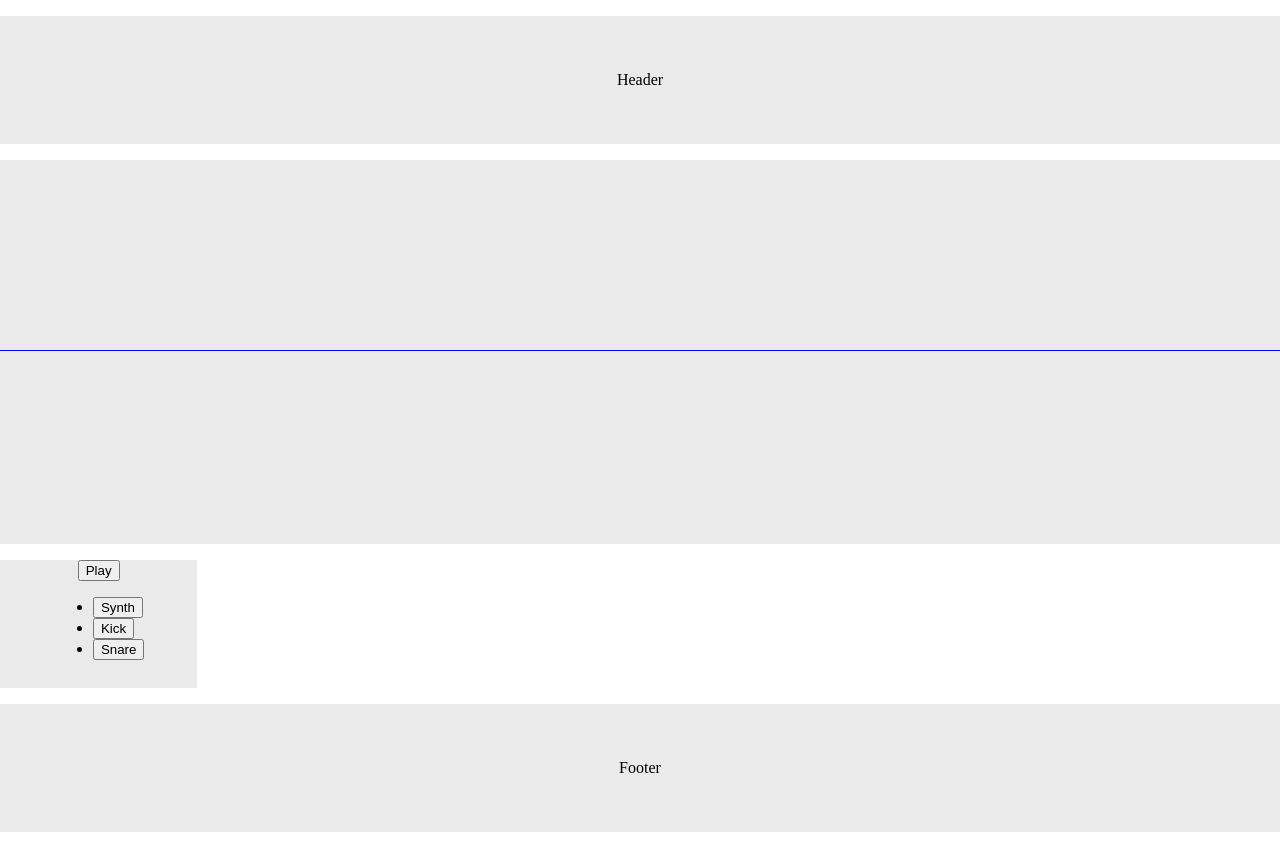
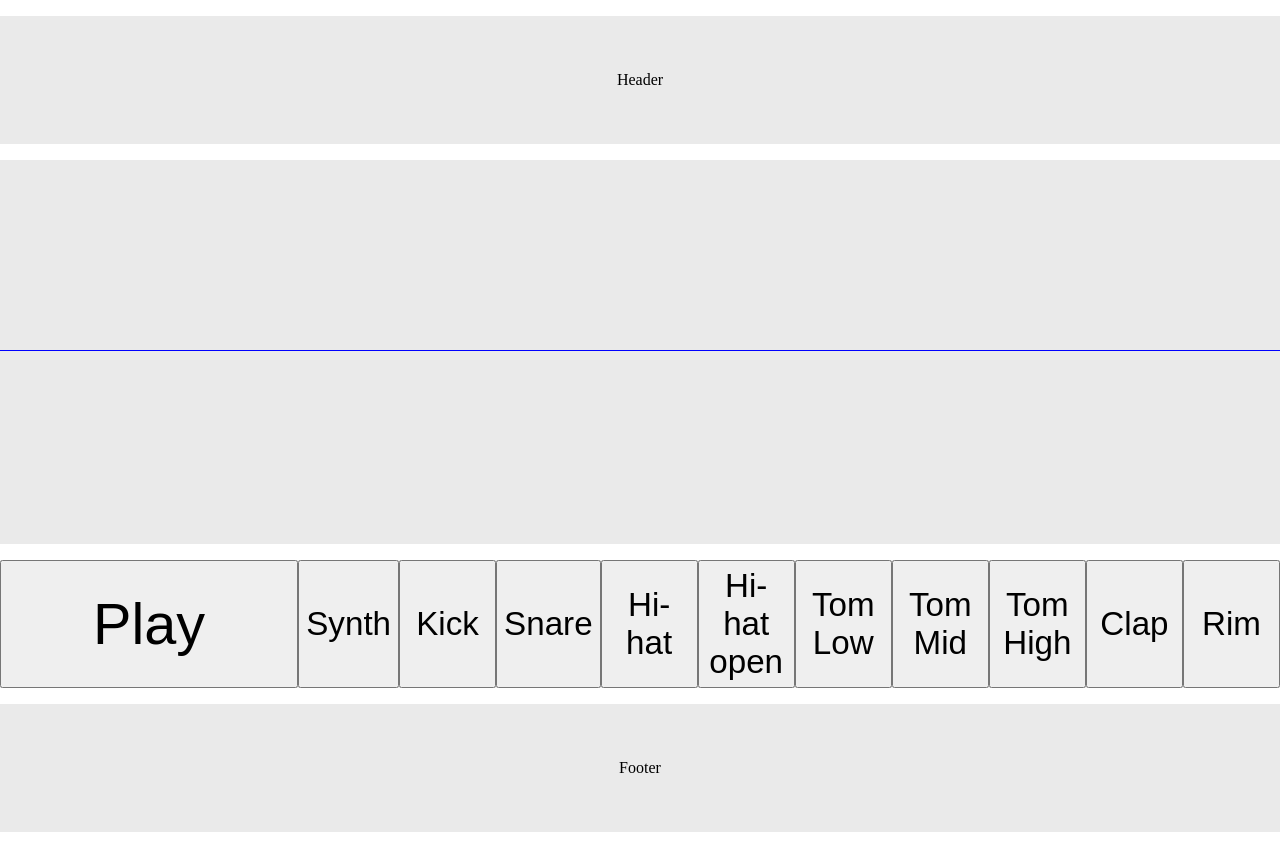
Before and after one commit to gq33352190hf8110/beatpad, a plain HTML site: page index.html in a window 1280 px wide. Drawn offline with Linux system fonts and the light colour scheme.

Commit message:
added more mp3 instruments and slightly changed style

```diff
--- a/index.css
+++ b/index.css
@@ -34,10 +34,36 @@ body {
 }
 aside {
   display: flex;
-  flex-direction: column;
-  grid-column: span 1;
+  flex-direction: row;
+  grid-column: 1 / span 7;
   justify-content: start;
+  font-size: 2em;
 }
+aside>ul {
+  display: flex;
+  flex-direction: row;
+  list-style-type: none;
+}
+
+aside>ul {
+  padding: 0;
+}
+
+aside,
+aside>ul,
+aside>ul>li,
+aside>ul>li>button {
+  width: 100%;
+  height: 100%;
+  font-size: 1.2em
+}
+
+aside>button {
+  font-size: 3em;
+  width: 30%;
+  height: 100%;
+}
+
 header,
 footer {
   height: 10vw;
@@ -47,14 +73,11 @@ footer {
   grid-template-rows: 20% auto;
   align-items: stretch;
   width: 100%;
-  /* height: 100%; */
 }
 #line {
   position: absolute;
   height: auto;
   border-left: 5px solid black;
-  /* height: 500px; */
-  /* margin-left: */
 }
 #instruments {
   display: grid;
@@ -62,13 +85,7 @@ footer {
   grid-gap: 5px;
   height: 100%;
 }
-/* #instrument {
-  background-color: purple;
-  display: grid;
-  grid-template-columns: repeat(16, 1fr);
-  grid-gap: 5px;
-  height: 50px;
-} */
+
 #beat {
   background-color: blue;
   display: flex;
@@ -80,6 +97,10 @@ footer {
   background-color: '#6500a0';
 }
 
+/* .instrument-list {
+
+} */
+
 /* @keyframes rotate {
   from {transform: rotate(0deg);}
   to {transform: rotate(360deg);}
--- a/index.html
+++ b/index.html
@@ -22,10 +22,17 @@
   <aside>
     <!-- <input id="search" type="text"> -->
     <button id="play">Play</button>
-    <ul>
+    <ul id="instrument-list">
       <li><button data-type="instrument" data-source="tonejs" data-note="new Tone.AMSynth().toMaster()" data-name="synth">Synth</button></li>
-      <li><button data-type="instrument" data-source="other" data-note='new Tone.Player("https://s3-us-west-2.amazonaws.com/s.cdpn.io/969699/808-kick-vh.mp3").toMaster()' data-name="kick">Kick</button></li>
-      <li><button data-type="instrument" data-source="other" data-note='new Tone.Player("https://s3-us-west-2.amazonaws.com/s.cdpn.io/969699/flares-snare-vm.mp3").toMaster()' data-name="snare">Snare</button></li>
+      <li><button data-type="instrument" data-source="mp3" data-note='new Tone.Player("https://s3-us-west-2.amazonaws.com/s.cdpn.io/969699/808-kick-vh.mp3").toMaster()' data-name="kick">Kick</button></li>
+      <li><button data-type="instrument" data-source="mp3" data-note='new Tone.Player("https://s3-us-west-2.amazonaws.com/s.cdpn.io/969699/flares-snare-vm.mp3").toMaster()' data-name="snare">Snare</button></li>
+      <li><button data-type="instrument" data-source="mp3" data-note='new Tone.Player("https://s3-us-west-2.amazonaws.com/s.cdpn.io/969699/808-hihat-vh.mp3").toMaster()' data-name="hihat">Hi-hat</button></li>
+      <li><button data-type="instrument" data-source="mp3" data-note='new Tone.Player("https://s3-us-west-2.amazonaws.com/s.cdpn.io/969699/808-hihat-open-vh.mp3").toMaster()' data-name="hihat-open">Hi-hat open</button></li>
+      <li><button data-type="instrument" data-source="mp3" data-note='new Tone.Player("https://s3-us-west-2.amazonaws.com/s.cdpn.io/969699/slamdam-tom-low-vh.mp3").toMaster()' data-name="slamdam-tom-low">Tom Low</button></li>
+      <li><button data-type="instrument" data-source="mp3" data-note='new Tone.Player("https://s3-us-west-2.amazonaws.com/s.cdpn.io/969699/slamdam-tom-mid-vh.mp3").toMaster()' data-name="slamdam-tom-mid">Tom Mid</button></li>
+      <li><button data-type="instrument" data-source="mp3" data-note='new Tone.Player("https://s3-us-west-2.amazonaws.com/s.cdpn.io/969699/slamdam-tom-high-vh.mp3").toMaster()' data-name="slamdam-tom-high">Tom High</button></li>
+      <li><button data-type="instrument" data-source="mp3" data-note='new Tone.Player("https://s3-us-west-2.amazonaws.com/s.cdpn.io/969699/909-clap-vh.mp3").toMaster()' data-name="clap">Clap</button></li>
+      <li><button data-type="instrument" data-source="mp3" data-note='new Tone.Player("https://s3-us-west-2.amazonaws.com/s.cdpn.io/969699/909-rim-vh.wav").toMaster()' data-name="rim">Rim</button></li>
     </ul>
   </aside>
   <footer>
@@ -113,7 +120,7 @@
       let instruments = document.querySelector('#instruments')
       let instrument = document.createElement("div")
       instrument.id = id
-      instrument.setAttribute("style", "display: grid; grid-template-columns: repeat(34, 1fr); grid-gap: 5px; height: 50px;")
+      instrument.setAttribute("style", "display: grid; grid-template-columns: repeat(34, 1fr); grid-gap: 5px; max-height: 50px;")
       let p = document.createElement("p")
       p.innerHTML = name;
       p.style.minWidth = "40px";
```
